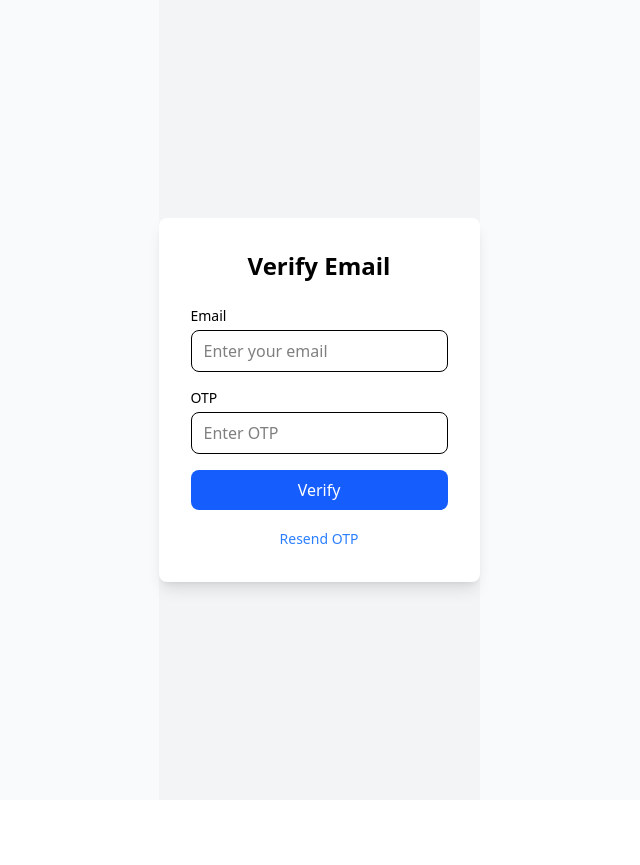
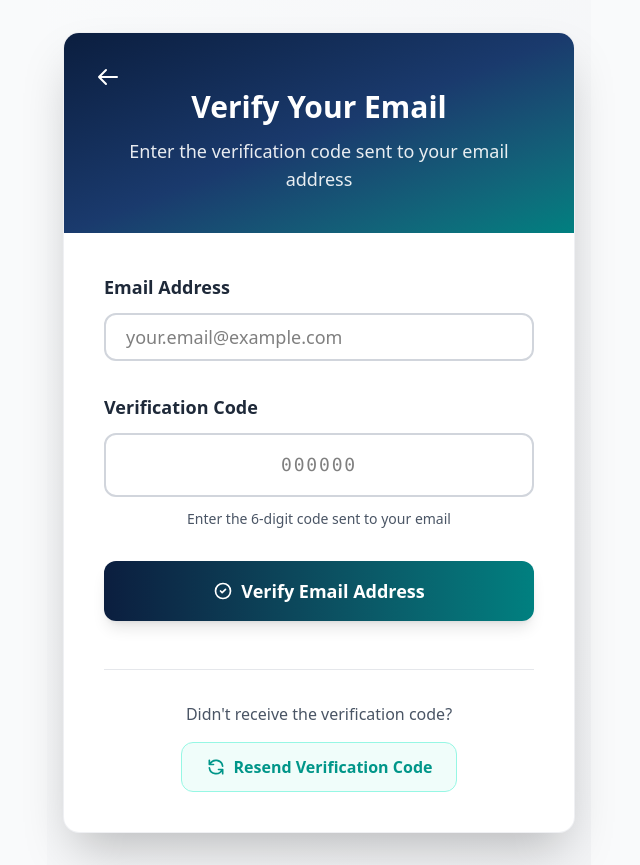
Before and after one commit to mohammedovez-84/Email-Warmup-Tool, a React (Vite) app in the folder frontend/: page /verify-email in a window 1280 px wide. Shown: the whole page, without its empty margins (321-961 px from the left). Before the commit the page ends 800 px from the top, so only its background shows below. Built offline with nearby package versions, Linux system fonts and the light colour scheme.

Commit message:
done the APi

```diff
--- a/frontend/src/pages/auth/VerifyEmail.jsx
+++ b/frontend/src/pages/auth/VerifyEmail.jsx
@@ -1,6 +1,7 @@
 import React, { useState } from "react";
 import { useNavigate } from "react-router-dom";
 import { verifyEmail, resendOTP } from "../../services/authService";
+import { motion } from "framer-motion";
 
 const VerifyEmail = ({ email: initialEmail }) => {
     const [email, setEmail] = useState(initialEmail || "");
@@ -17,13 +18,12 @@ const VerifyEmail = ({ email: initialEmail }) => {
         setLoading(true);
         try {
             console.log("📤 Sending verify request:", { email, otp });
-            const res = await verifyEmail(email, otp);
+            const res = await verifyEmail({ email, otp });
             setMessage(res.message || "Email verified successfully!");
-            // redirect after a short delay
             setTimeout(() => navigate("/login"), 1500);
         } catch (err) {
             console.error("❌ Verify error:", err.response?.data || err.message);
-            setError(err.response?.data?.message || "Verification failed");
+            setError(err.response?.data?.error || err.response?.data?.message || "Verification failed");
         } finally {
             setLoading(false);
         }
@@ -34,7 +34,7 @@ const VerifyEmail = ({ email: initialEmail }) => {
         setMessage("");
         setLoading(true);
         try {
-            const res = await resendOTP(email);
+            const res = await resendOTP({ email });
             setMessage(res.message || "OTP resent successfully!");
         } catch (err) {
             setError(err.response?.data?.message || "Failed to resend OTP");
@@ -44,52 +44,175 @@ const VerifyEmail = ({ email: initialEmail }) => {
     };
 
     return (
-        <div className="min-h-screen flex items-center justify-center bg-gray-100">
-            <div className="bg-white p-8 rounded-lg shadow-lg w-full max-w-sm">
-                <h2 className="text-2xl font-bold text-center mb-6">Verify Email</h2>
-                <form onSubmit={handleVerify} className="space-y-4">
+        <div className="min-h-screen flex items-center justify-center bg-gradient-to-br from-gray-50 to-gray-100 py-8 px-4">
+            <motion.div
+                initial={{ opacity: 0, y: 20, scale: 0.95 }}
+                animate={{ opacity: 1, y: 0, scale: 1 }}
+                transition={{ duration: 0.5 }}
+                className="w-full max-w-lg bg-white rounded-2xl shadow-2xl overflow-hidden border border-gray-200/60"
+            >
+                {/* Header with Enhanced Gradient */}
+                <div className="bg-gradient-to-br from-[#0B1E3F] via-[#1a3a6d] to-[#008080] p-10 text-center relative">
+                    <div className="absolute top-6 left-6">
+                        <button
+                            onClick={() => navigate(-1)}
+                            className="text-white hover:text-gray-200 transition-all duration-300 p-2 rounded-lg hover:bg-white/10"
+                        >
+                            <svg className="w-6 h-6" fill="none" stroke="currentColor" viewBox="0 0 24 24">
+                                <path strokeLinecap="round" strokeLinejoin="round" strokeWidth={2} d="M10 19l-7-7m0 0l7-7m-7 7h18" />
+                            </svg>
+                        </button>
+                    </div>
+
+                    <div className="pt-4">
+                        <h2 className="text-3xl font-bold text-white mb-3">Verify Your Email</h2>
+                        <p className="text-white/90 text-lg font-light">
+                            Enter the verification code sent to your email address
+                        </p>
+                    </div>
+                </div>
+
+                {/* Form Content - Broader Container */}
+                <div className="p-10">
+                    {/* Status Messages */}
+                    {error && (
+                        <motion.div
+                            initial={{ opacity: 0, y: -10 }}
+                            animate={{ opacity: 1, y: 0 }}
+                            className="bg-red-50 border-l-4 border-red-500 text-red-700 p-5 rounded-lg mb-8 shadow-sm"
+                        >
+                            <div className="flex items-start">
+                                <svg className="w-5 h-5 mr-3 mt-0.5 flex-shrink-0" fill="currentColor" viewBox="0 0 20 20">
+                                    <path fillRule="evenodd" d="M18 10a8 8 0 11-16 0 8 8 0 0116 0zm-7-4a1 1 0 11-2 0 1 1 0 012 0zM9 9a1 1 0 000 2v3a1 1 0 001 1h1a1 1 0 100-2v-3a1 1 0 00-1-1H9z" clipRule="evenodd" />
+                                </svg>
                                 <div>
-                        <label className="block text-sm font-medium mb-1">Email</label>
+                                    <p className="font-medium">Verification Failed</p>
+                                    <p className="text-sm mt-1">{error}</p>
+                                </div>
+                            </div>
+                        </motion.div>
+                    )}
+
+                    {message && (
+                        <motion.div
+                            initial={{ opacity: 0, y: -10 }}
+                            animate={{ opacity: 1, y: 0 }}
+                            className="bg-green-50 border-l-4 border-green-500 text-green-700 p-5 rounded-lg mb-8 shadow-sm"
+                        >
+                            <div className="flex items-start">
+                                <svg className="w-5 h-5 mr-3 mt-0.5 flex-shrink-0" fill="currentColor" viewBox="0 0 20 20">
+                                    <path fillRule="evenodd" d="M10 18a8 8 0 100-16 8 8 0 000 16zm3.707-9.293a1 1 0 00-1.414-1.414L9 10.586 7.707 9.293a1 1 0 00-1.414 1.414l2 2a1 1 0 001.414 0l4-4z" clipRule="evenodd" />
+                                </svg>
+                                <div>
+                                    <p className="font-medium">Success!</p>
+                                    <p className="text-sm mt-1">{message}</p>
+                                </div>
+                            </div>
+                        </motion.div>
+                    )}
+
+                    <form onSubmit={handleVerify} className="space-y-8">
+                        {/* Email Input */}
+                        <div className="space-y-3">
+                            <label htmlFor="email" className="block text-lg font-semibold text-gray-800">
+                                Email Address
+                            </label>
                             <input
+                                id="email"
                                 type="email"
                                 value={email}
                                 onChange={(e) => setEmail(e.target.value)}
-                            className="w-full px-3 py-2 border rounded-lg focus:outline-none focus:ring focus:border-blue-300"
-                            placeholder="Enter your email"
+                                className="w-full px-5 py-2 text-lg border-2 border-gray-300 rounded-xl focus:ring-3 focus:ring-teal-500/30 focus:border-teal-500 outline-none transition-all duration-300 hover:border-gray-400"
+                                placeholder="your.email@example.com"
                                 required
+                                disabled={loading}
                             />
                         </div>
-                    <div>
-                        <label className="block text-sm font-medium mb-1">OTP</label>
+
+                        {/* OTP Input */}
+                        <div className="space-y-3">
+                            <label htmlFor="otp" className="block text-lg font-semibold text-gray-800">
+                                Verification Code
+                            </label>
                             <input
+                                id="otp"
                                 type="text"
                                 value={otp}
-                            onChange={(e) => setOtp(e.target.value)}
-                            className="w-full px-3 py-2 border rounded-lg focus:outline-none focus:ring focus:border-blue-300"
-                            placeholder="Enter OTP"
+                                onChange={(e) => setOtp(e.target.value.replace(/\D/g, '').slice(0, 6))}
+                                className="w-full px-5 py-4 text-lg border-2 border-gray-300 rounded-xl focus:ring-3 focus:ring-teal-500/30 focus:border-teal-500 outline-none transition-all duration-300 hover:border-gray-400 text-center font-mono tracking-widest"
+                                placeholder="000000"
                                 required
+                                maxLength={6}
+                                disabled={loading}
                             />
+                            <p className="text-sm text-gray-600 text-center">
+                                Enter the 6-digit code sent to your email
+                            </p>
                         </div>
-                    {error && <p className="text-red-500 text-sm">{error}</p>}
-                    {message && <p className="text-green-500 text-sm">{message}</p>}
-                    <button
+
+                        {/* Verify Button */}
+                        <motion.button
                             type="submit"
                             disabled={loading}
-                        className="w-full bg-blue-600 text-white py-2 rounded-lg hover:bg-blue-700 disabled:opacity-50"
+                            whileHover={{ scale: loading ? 1 : 1.02 }}
+                            whileTap={{ scale: loading ? 1 : 0.98 }}
+                            className="w-full bg-gradient-to-r from-[#0B1E3F] to-[#008080] text-white py-4 rounded-xl font-semibold text-lg disabled:opacity-50 disabled:cursor-not-allowed transition-all duration-300 shadow-lg hover:shadow-xl relative overflow-hidden"
                         >
-                        {loading ? "Verifying..." : "Verify"}
-                    </button>
+                            {loading ? (
+                                <div className="flex items-center justify-center">
+                                    <motion.svg
+                                        animate={{ rotate: 360 }}
+                                        transition={{ duration: 1, repeat: Infinity, ease: "linear" }}
+                                        className="w-6 h-6 mr-3 text-white"
+                                        fill="none"
+                                        stroke="currentColor"
+                                        viewBox="0 0 24 24"
+                                    >
+                                        <path strokeLinecap="round" strokeLinejoin="round" strokeWidth={2} d="M4 4v5h.582m15.356 2A8.001 8.001 0 004.582 9m0 0H9m11 11v-5h-.581m0 0a8.003 8.003 0 01-15.357-2m15.357 2H15" />
+                                    </motion.svg>
+                                    Verifying...
+                                </div>
+                            ) : (
+                                <span className="flex items-center justify-center">
+                                    <svg className="w-5 h-5 mr-2" fill="none" stroke="currentColor" viewBox="0 0 24 24">
+                                        <path strokeLinecap="round" strokeLinejoin="round" strokeWidth={2} d="M9 12l2 2 4-4m6 2a9 9 0 11-18 0 9 9 0 0118 0z" />
+                                    </svg>
+                                    Verify Email Address
+                                </span>
+                            )}
+                        </motion.button>
                     </form>
-                <div className="mt-4 text-center">
-                    <button
+
+                    {/* Resend OTP Section */}
+                    <div className="mt-12 text-center border-t border-gray-200 pt-8">
+                        <p className="text-base text-gray-600 mb-4 font-medium">
+                            Didn't receive the verification code?
+                        </p>
+                        <motion.button
                             onClick={handleResend}
                             disabled={loading}
-                        className="text-sm text-blue-500 hover:underline"
+                            whileHover={{ scale: loading ? 1 : 1.05 }}
+                            whileTap={{ scale: loading ? 1 : 0.95 }}
+                            className="inline-flex items-center px-6 py-3 text-base font-semibold text-teal-600 hover:text-teal-700 disabled:opacity-50 disabled:cursor-not-allowed transition-all duration-300 bg-teal-50 hover:bg-teal-100 rounded-xl border border-teal-200"
                         >
-                        Resend OTP
+                            <svg className="w-5 h-5 mr-2" fill="none" stroke="currentColor" viewBox="0 0 24 24">
+                                <path strokeLinecap="round" strokeLinejoin="round" strokeWidth={2} d="M4 4v5h.582m15.356 2A8.001 8.001 0 004.582 9m0 0H9m11 11v-5h-.581m0 0a8.003 8.003 0 01-15.357-2m15.357 2H15" />
+                            </svg>
+                            Resend Verification Code
+                        </motion.button>
+                    </div>
+
+                    {/* Support Section */}
+                    {/* <div className="mt-8 text-center">
+                        <p className="text-sm text-gray-500 font-medium">
+                            Need help?{" "}
+                            <button className="text-teal-600 hover:text-teal-700 font-semibold transition-colors duration-200">
+                                Contact Support
                             </button>
+                        </p>
+                    </div> */}
                 </div>
-            </div>
+            </motion.div>
         </div>
     );
 };
```
Also changed, not shown: 1 other file (tests, documents, lock files or other folders). Lines whose indentation alone changed are shown as unchanged.
